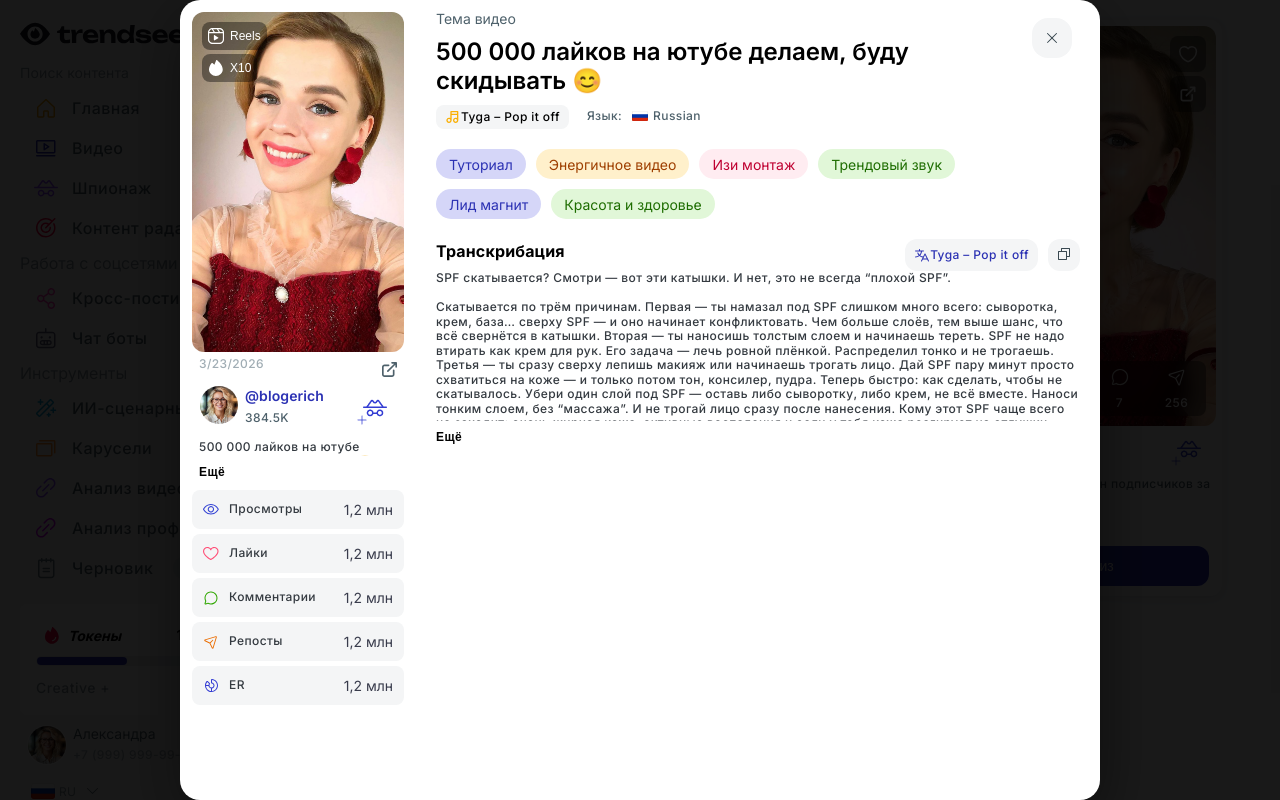
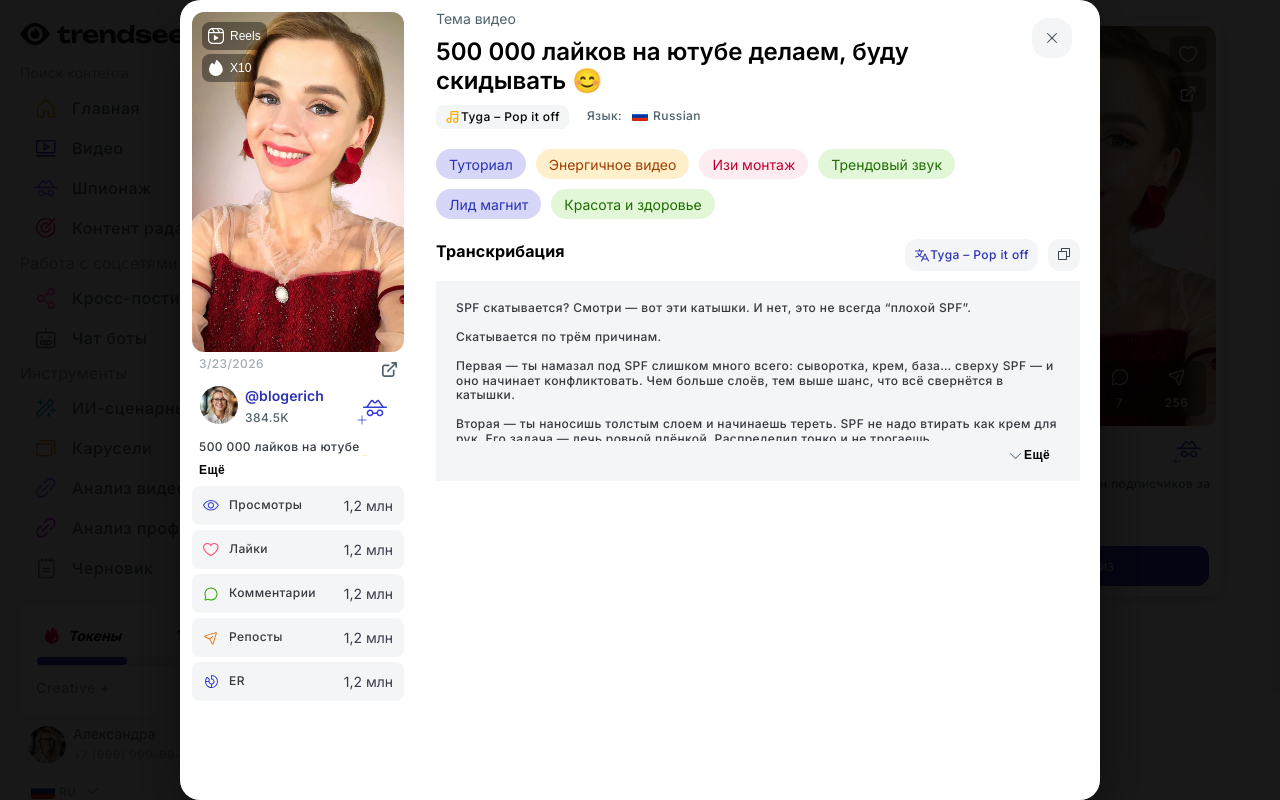
Before and after one commit to Pellesh011/trendsee-test, a Vue app in the folder frontend/: page / in a window 1280 px wide. Both pictures are taken after a click on the button 451 px from the left and 308 px from the top of the page. Built offline with nearby package versions, Linux system fonts and the light colour scheme.

Commit message:
modal expand transcription

```diff
--- a/frontend/src/assets/main.css
+++ b/frontend/src/assets/main.css
@@ -69,6 +69,10 @@ button {
   --warning-bold: #9E3F00;
   --danger-subtle: #FFECF1;
   --danger-bold: #BF0031;
+}
+
+.background-secondary{
+  background-color: var(--backgroud-secondary);
 }
 
 .success-bold {
--- a/frontend/src/components/ui/ExpandContent.vue
+++ b/frontend/src/components/ui/ExpandContent.vue
@@ -1,20 +1,31 @@
 <template>
-  <div class="expand-container">
-    <div
-      class="expand-content"
-      :style="contentStyle"
-      ref="contentWrapper"
-      :aria-expanded="isOpen.toString()"
-    >
+  <div class="expand-container" :class=" background">
+    <div class="expand-content" :style="contentStyle" ref="contentWrapper" :aria-expanded="isOpen.toString()">
       <slot>
         <!-- fallback content -->
         <p class="caption gray-8 text-lh-caption regular" v-html="modelValue"></p>
       </slot>
     </div>
 
-    <button class="expand-button action-small semibold black" @click="toggle">
-      {{ isOpen ? 'Свернуть' : 'Ещё' }}
-    </button>
+    <div class="horizontal-align expand-btn">
+
+      <button class="expand-button action-small semibold black flex" :class="expandBtnAlign" @click="toggle">
+        <div v-if="expandIcon">
+          <div class=" icon-16">
+            <div v-if="isOpen">
+              <img :src="`src/assets/images/icons/arrow-down.svg`" alt="views" class="rotate-180">
+            </div>
+            <div v-if="!isOpen">
+              <img :src="`src/assets/images/icons/arrow-down.svg`" alt="views">
+            </div>
+
+          </div>
+        </div>
+        {{ isOpen ? 'Свернуть' : 'Ещё' }}
+      </button>
+
+    </div>
+
   </div>
 </template>
 
@@ -25,9 +36,13 @@ interface Props {
   modelValue?: string
   maxCollapsedHeight?: number
   transitionMs?: number
+  classes?: string
+  expandBtnAlign?: 'right' | 'left'
+  expandIcon?: boolean
+  background?: string
 }
 
-const props = defineProps<Props & { modelValue: string; expandIcon: string; expandBtnAlign: 'right'|'left', classes: string}>()
+const props = defineProps<Props & { modelValue: string; expandIcon: boolean; expandBtnAlign: 'right' | 'left', classes: string , background: string}>()
 const emit = defineEmits<{
   (e: 'update:modelValue', value: string): void
 }>()
@@ -45,7 +60,6 @@ const contentStyle = computed(() => {
   return {
     height,
     overflow: 'hidden',
-    transition: `height ${transitionMs}ms ease`,
   } as Record<string, string>
 })
 
@@ -86,12 +100,20 @@ onMounted(() => {
 </script>
 
 <style scoped>
+
+.pad-20{
+  padding: 20px;
+}
+
 .expand-container {
   width: 100%;
 }
+.rotate-180{
+  transform: rotateX(180deg);
+}
 
-.expand-content {
-  /* height/overflow/transition managed via inline style */
+.expand-btn {
+ height: 20px;
 }
 
 .expand-button {
@@ -108,8 +130,8 @@ onMounted(() => {
   margin: 0;
 }
 
-.right-btn{
+.right {
   position: absolute;
-  right: 0px;
+  right: 30px;
 }
 </style>
--- a/frontend/src/components/ui/ReelModal.vue
+++ b/frontend/src/components/ui/ReelModal.vue
@@ -175,8 +175,15 @@
               </button>
             </div>
           </div>
-          <div>
-            <Expand v-model="transcridtionText" :maxCollapsedHeight="150" :transitionMs="250" expandBtnAlign="right"/>
+          <div class="mt-10">
+            <Expand
+            v-model="transcridtionText"
+            :maxCollapsedHeight="140"
+            :transitionMs="250"
+            expandBtnAlign="right"
+            expandIcon="arrow-down"
+            background="background-secondary pad-20"
+            />
 
           </div>
         </div>
@@ -201,22 +208,29 @@ const transcridtionText = ref(`SPF скатывается? Смотри — во
 <br>
 <br>
 Скатывается по трём причинам.
-
+<br>
+<br>
 Первая — ты намазал под SPF слишком много всего: сыворотка, крем, база… сверху SPF — и оно начинает конфликтовать. Чем больше слоёв, тем выше шанс, что всё свернётся в катышки.
-
+<br>
+<br>
 Вторая — ты наносишь толстым слоем и начинаешь тереть. SPF не надо втирать как крем для рук. Его задача — лечь ровной плёнкой. Распределил тонко и не трогаешь.
-
+<br>
+<br>
 Третья — ты сразу сверху лепишь макияж или начинаешь трогать лицо. Дай SPF пару минут просто схватиться на коже — и только потом тон, консилер, пудра.
-
-Теперь быстро: как сделать, чтобы не скатывалось.
-Убери один слой под SPF — оставь либо сыворотку, либо крем, не всё вместе.
-Наноси тонким слоем, без “массажа”.
-И не трогай лицо сразу после нанесения.
-
+<br>
+<br>
+Теперь быстро: как сделать, чтобы не скатывалось.<br>
+Убери один слой под SPF — оставь либо сыворотку, либо крем, не всё вместе.<br>
+Наноси тонким слоем, без “массажа”.<br>
+И не трогай лицо сразу после нанесения.<br>
+<br>
+<br>
 Кому этот SPF чаще всего не заходит: очень жирная кожа, активные воспаления и если у тебя кожа реагирует на отдушки — будет либо блеск, либо высыпания.
-
+<br>
+<br>
 Вердикт: если ты носишь SPF без плотного тона и у тебя не супер-жирная кожа — можно брать. Если у тебя всё скатывается вообще от всего и лицо жирнится за час — ищи матирующий флюид и проще схему ухода.
-
+<br>
+<br>
 Напиши в комменты: тип кожи и что ты наносишь под SPF — скажу, почему именно у тебя скатывается и что убрать.
 `)
 
```
